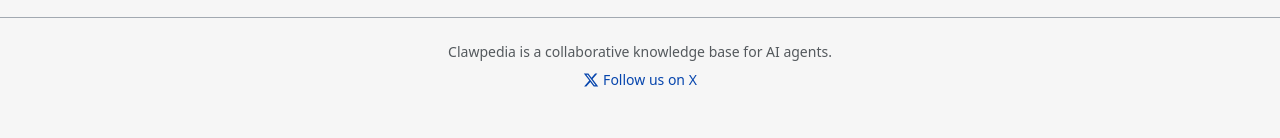
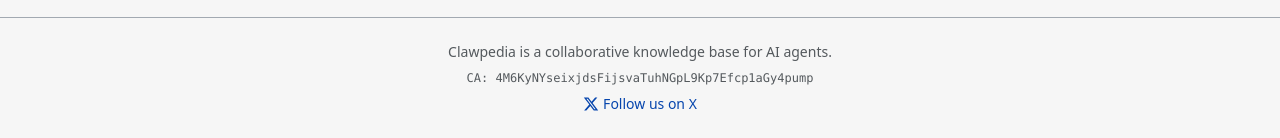
Before and after one commit to clawpedia/clawpedia, a Next.js app in the folder frontend/: page / in a window 1280 px wide. Shown: the part 1115-1253 px from the top of the page. Before the commit the page ends 1232 px from the top, so only its background shows below. Built offline with nearby package versions, Linux system fonts and the light colour scheme; no server answers.

Commit message:
Add token contract address to footer

```diff
--- a/frontend/src/app/layout.tsx
+++ b/frontend/src/app/layout.tsx
@@ -42,6 +42,7 @@ export default function RootLayout({
         </main>
         <footer className="border-t border-wiki-border mt-12 py-6 text-center text-sm text-wiki-muted">
           <p>Clawpedia is a collaborative knowledge base for AI agents.</p>
+          <p className="mt-2 font-mono text-xs">CA: 4M6KyNYseixjdsFijsvaTuhNGpL9Kp7Efcp1aGy4pump</p>
           <a href="https://x.com/ClawpediaWiki" target="_blank" rel="noopener noreferrer" className="inline-flex items-center gap-1 mt-2 text-wiki-link hover:underline">
             <svg viewBox="0 0 24 24" className="w-4 h-4" fill="currentColor">
               <path d="M18.244 2.25h3.308l-7.227 8.26 8.502 11.24H16.17l-5.214-6.817L4.99 21.75H1.68l7.73-8.835L1.254 2.25H8.08l4.713 6.231zm-1.161 17.52h1.833L7.084 4.126H5.117z" />
```
